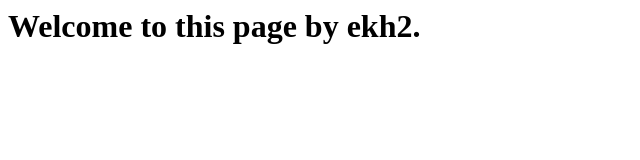
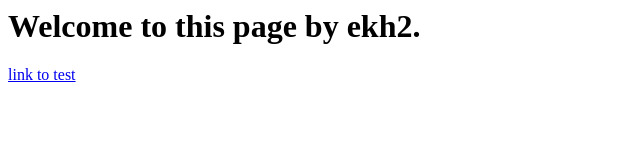
Before and after one commit to eunkhu/eunkhu.github.io, a plain HTML site: page index.html in a window 1280 px wide. Shown: the full height of the page, 0-640 px from the left. Drawn offline with Linux system fonts and the light colour scheme.

Commit message:
2nd test.2nd test.

```diff
--- a/index.html
+++ b/index.html
@@ -1 +1,3 @@
 <h1>Welcome to this page by ekh2.</h1>
+
+<a href=test.html>link to test</a>
```
